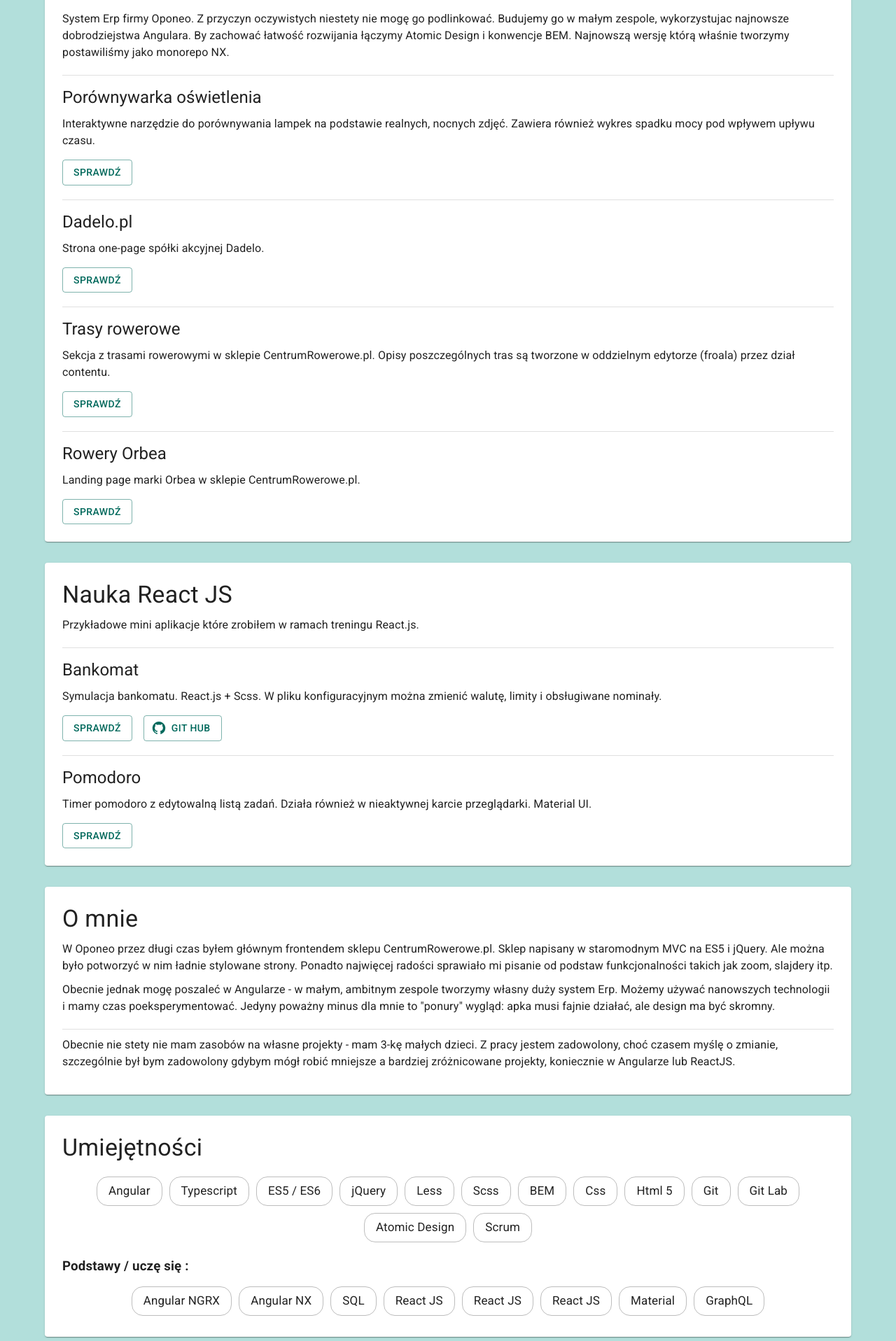
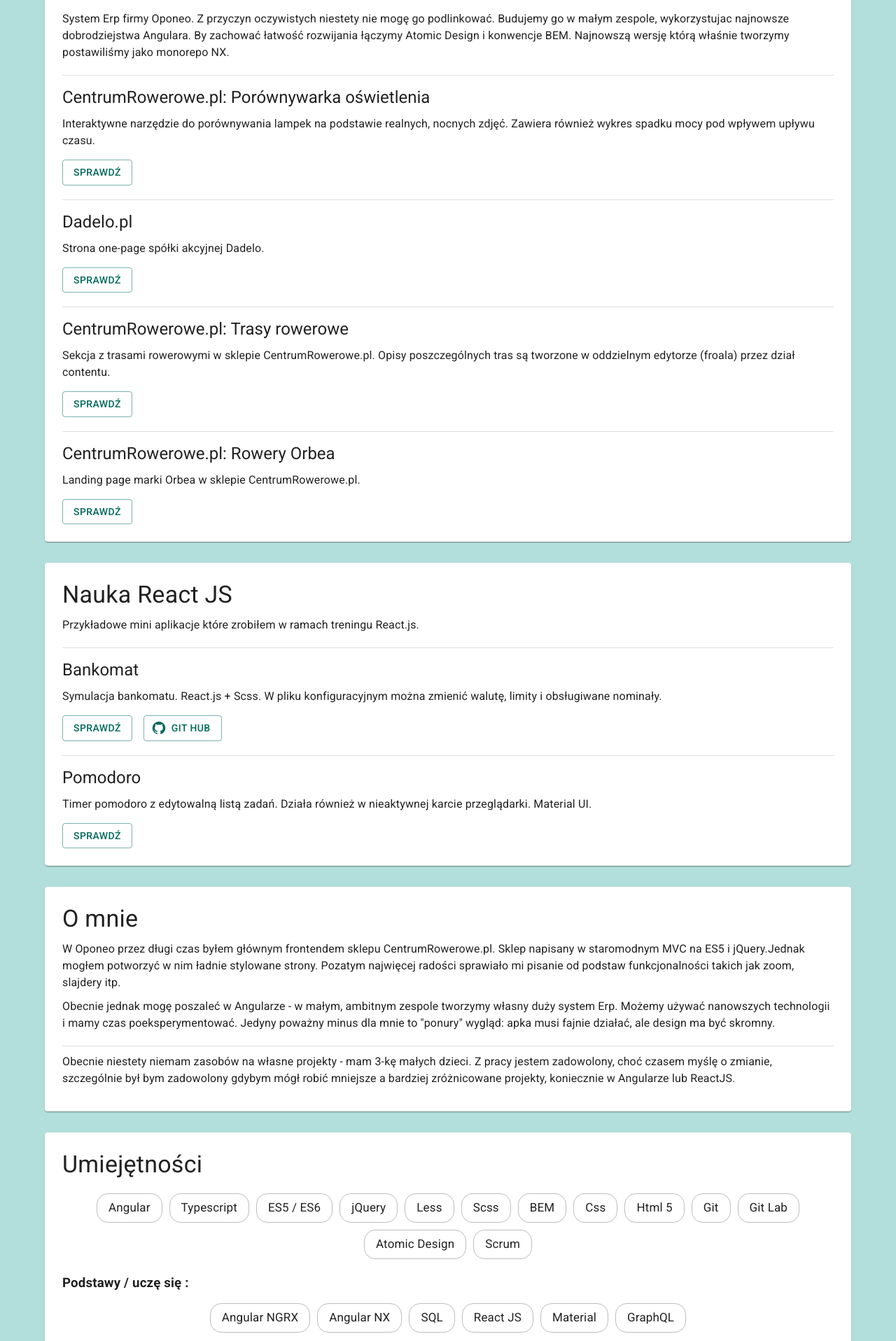
Before and after one commit to kubaadamczyklogin/kubaadamczyk, a React (Create React App) app: page / in a window 1280 px wide. Shown: the part 244-2160 px from the top of the page at 70% size. Built offline with nearby package versions, Linux system fonts and the light colour scheme.

Commit message:
Update App.js
Małe fixy

```diff
--- a/src/App.js
+++ b/src/App.js
@@ -195,7 +195,7 @@
                 <Divider />
 
             <Typography variant="h5" component="h3">
-                  Porównywarka oświetlenia
+                  CentrumRowerowe.pl: Porównywarka oświetlenia
                 </Typography>
                 <Typography component="p">
                   Interaktywne narzędzie do porównywania lampek na podstawie realnych, nocnych zdjęć. Zawiera również wykres spadku mocy pod wpływem upływu czasu.
@@ -219,7 +219,7 @@
                 <Divider />
 
                 <Typography variant="h5" component="h3">
-                  Trasy rowerowe
+                  CentrumRowerowe.pl: Trasy rowerowe
                 </Typography>
                 <Typography component="p">
                   Sekcja z trasami rowerowymi w sklepie CentrumRowerowe.pl. Opisy
@@ -236,7 +236,7 @@
                 <Divider />
 
                 <Typography variant="h5" component="h3">
-                  Rowery Orbea
+                  CentrumRowerowe.pl: Rowery Orbea
                 </Typography>
                 <Typography component="p">
                   Landing page marki Orbea w sklepie CentrumRowerowe.pl.
@@ -305,7 +305,7 @@
 
                <Typography component="p">
                 W Oponeo przez długi czas byłem głównym frontendem sklepu CentrumRowerowe.pl.
-                Sklep napisany w staromodnym MVC na ES5 i jQuery. Ale można było potworzyć w nim ładnie stylowane strony. Ponadto najwięcej radości sprawiało mi pisanie od podstaw funkcjonalności takich jak zoom, slajdery itp.
+                Sklep napisany w staromodnym MVC na ES5 i jQuery.Jednak mogłem potworzyć w nim ładnie stylowane strony. Pozatym najwięcej radości sprawiało mi pisanie od podstaw funkcjonalności takich jak zoom, slajdery itp.
               </Typography>
               <Typography component="p">
                 Obecnie jednak mogę poszaleć w Angularze - w małym, ambitnym zespole tworzymy własny duży system Erp. Możemy używać nanowszych technologii i mamy czas poeksperymentować.
@@ -315,7 +315,7 @@
                 <Divider />
 
                 <Typography component="p">
-                 Obecnie nie stety nie mam zasobów na własne projekty - mam 3-kę małych dzieci.
+                 Obecnie niestety niemam zasobów na własne projekty - mam 3-kę małych dzieci.
                   Z pracy jestem zadowolony, choć czasem myślę o zmianie, szczególnie był bym zadowolony gdybym mógł robić mniejsze a bardziej zróżnicowane projekty, koniecznie w Angularze lub ReactJS.
                 </Typography>
 
@@ -346,8 +346,6 @@
               <Chip label="Angular NX" variant="outlined" />
               <Chip label="SQL" variant="outlined" />
               <Chip label="React JS" variant="outlined" />
-              <Chip label="React JS" variant="outlined" />
-              <Chip label="React JS" variant="outlined" />
               <Chip label="Material" variant="outlined" />
               <Chip label="GraphQL" variant="outlined" />
             </Paper>
@@ -365,7 +363,7 @@
                 Maximilian Shwarzmüller
               </Typography>
               <Typography component="p">
-                Kompleksowy kurs Angulara na platformie Udemy
+                Kompleksowy kurs Angulara na platformie Udemy.
               </Typography>
               <Divider />
 
```
